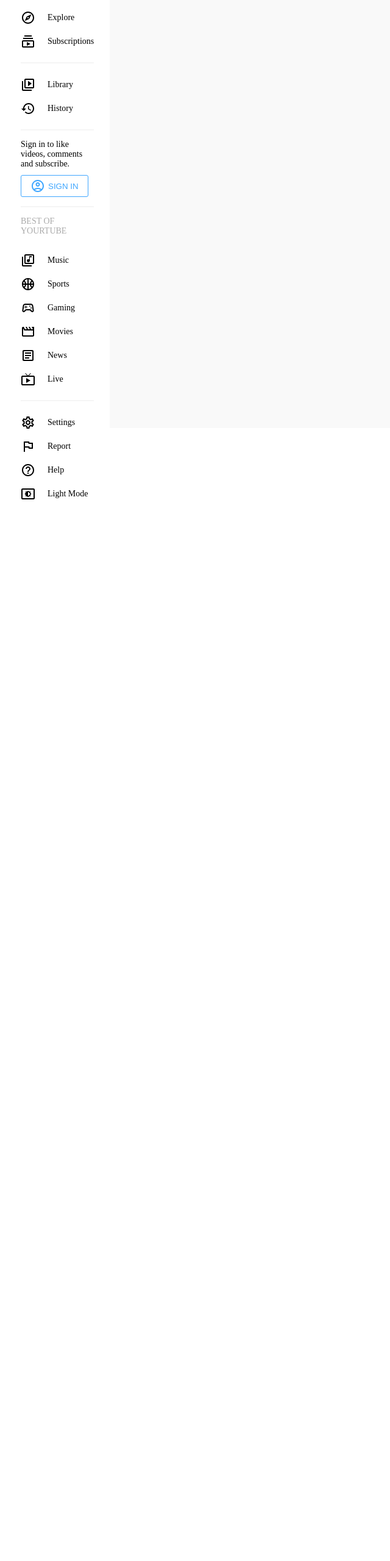
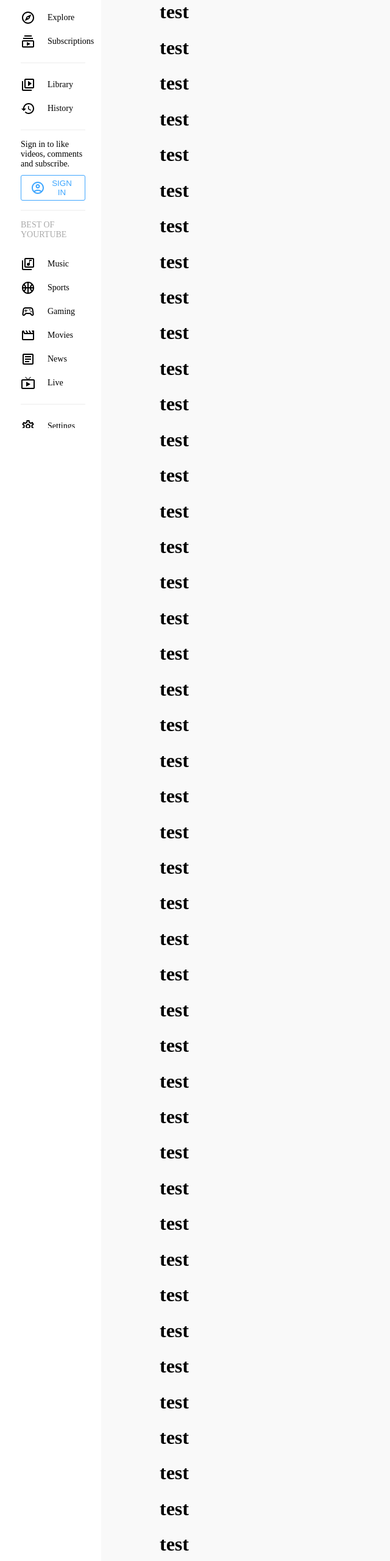
Before and after one commit to jonnyabrams/yourtube, a React (Create React App) app in the folder client/: page / in a window 1280 px wide. Shown: the part 106-2666 px from the top of the page at 61% size, without its empty margins (0-640 px from the left). Before the commit the page ends 953 px from the top, so only its background shows below. Built offline with nearby package versions, Linux system fonts and the light colour scheme.

Commit message:
Add scroll bar to Menu

```diff
--- a/client/src/App.js
+++ b/client/src/App.js
@@ -27,7 +27,52 @@
         <Main>
           <Navbar />
           <Wrapper>
-            test
+            <h1>test</h1>
+            <h1>test</h1>
+            <h1>test</h1>
+            <h1>test</h1>
+            <h1>test</h1>
+            <h1>test</h1>
+            <h1>test</h1>
+            <h1>test</h1>
+            <h1>test</h1>
+            <h1>test</h1>
+            <h1>test</h1>
+            <h1>test</h1>
+            <h1>test</h1>
+            <h1>test</h1>
+            <h1>test</h1>
+            <h1>test</h1>
+            <h1>test</h1>
+            <h1>test</h1>
+            <h1>test</h1>
+            <h1>test</h1>
+            <h1>test</h1>
+            <h1>test</h1>
+            <h1>test</h1>
+            <h1>test</h1>
+            <h1>test</h1>
+            <h1>test</h1>
+            <h1>test</h1>
+            <h1>test</h1>
+            <h1>test</h1>
+            <h1>test</h1>
+            <h1>test</h1>
+            <h1>test</h1>
+            <h1>test</h1>
+            <h1>test</h1>
+            <h1>test</h1>
+            <h1>test</h1>
+            <h1>test</h1>
+            <h1>test</h1>
+            <h1>test</h1>
+            <h1>test</h1>
+            <h1>test</h1>
+            <h1>test</h1>
+            <h1>test</h1>
+            <h1>test</h1>
+            <h1>test</h1>
+            <h1>test</h1>
           </Wrapper>
         </Main>
       </Container>
--- a/client/src/components/Menu.jsx
+++ b/client/src/components/Menu.jsx
@@ -23,6 +23,7 @@
   height: 100vh;
   color: ${({theme}) => theme.text};
   font-size: 14px;
+  overflow-y: scroll;
   position: sticky;
   top: 0;
 `
```
